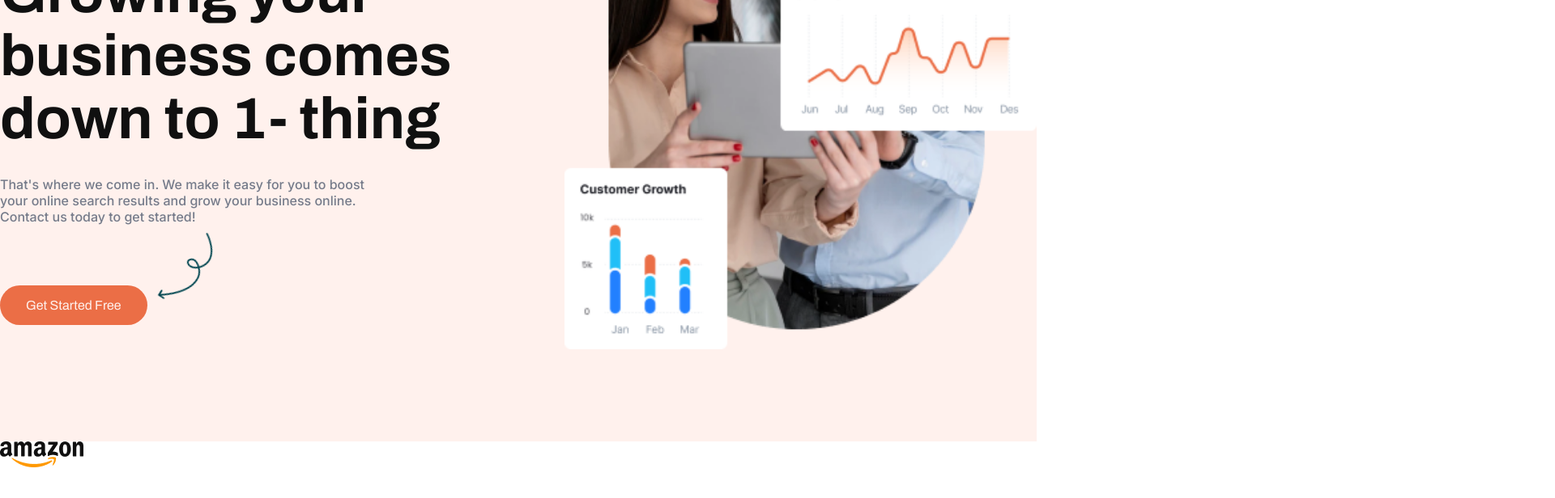
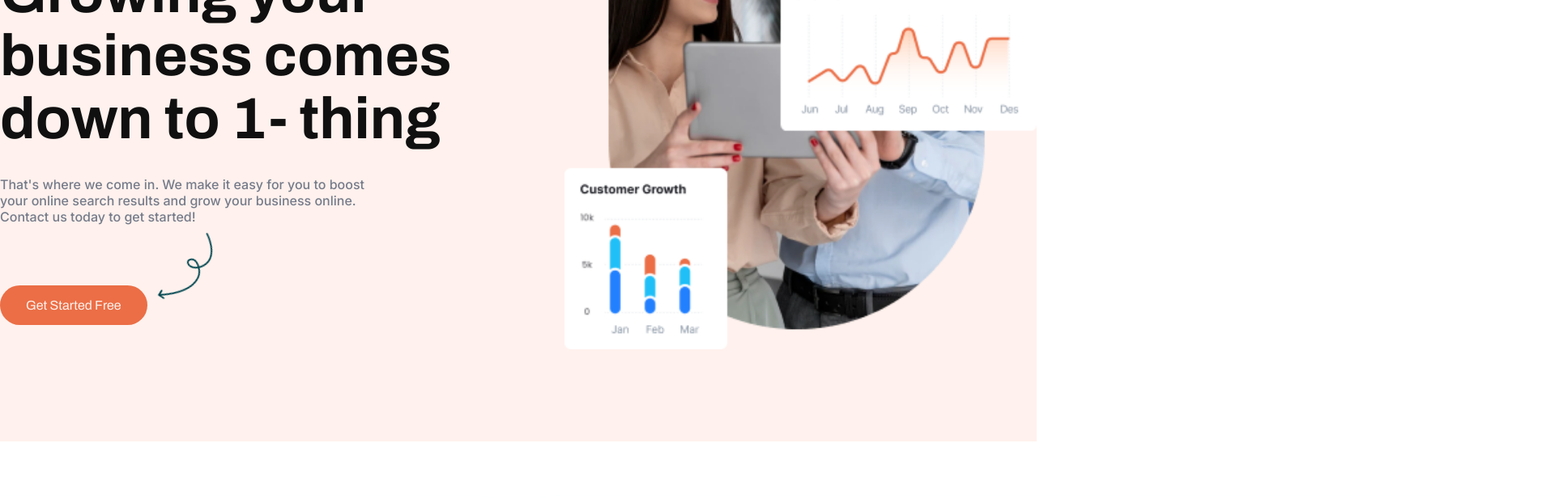
Before and after one commit to Otabekwebdeveloper/coco, a React (Create React App) app: page / in a window 1280 px wide. Shown: the part 252-868 px from the top of the page at 81% size, 1920 px wide, since content can reach past the window. Before the commit the page ends 835 px from the top, so only its background shows below. Built offline with nearby package versions, Linux system fonts and the light colour scheme.

Commit message:
Brands tayyor

```diff
--- a/package.json
+++ b/package.json
@@ -36,5 +36,8 @@
       "last 1 firefox version",
       "last 1 safari version"
     ]
+  },
+  "devDependencies": {
+    "@iconify/react": "^4.1.1"
   }
 }
--- a/src/App.js
+++ b/src/App.js
@@ -1,12 +1,14 @@
 import { BrowserRouter } from "react-router-dom";
 import Header from "./components/Header";
 import Brands from "./components/Brands";
+import Features from "./components/Features";
 
 function App() {
   return (
     <BrowserRouter>
       <Header />
       <Brands />
+      <Features />
     </BrowserRouter>
   );
 }
--- a/src/components/Brands.jsx
+++ b/src/components/Brands.jsx
@@ -49,7 +49,8 @@ function Brands() {
   return (
     <div className="swipper_js">
       <Swiper
-        spaceBetween={30}
+        spaceBetween={50}
+        slidesPerView={6}
         autoplay={{
           delay: 3000,
           disableOnInteraction: false,
@@ -58,7 +59,6 @@ function Brands() {
         navigation={false}
         modules={[Autoplay, Pagination, Navigation]}
         className="mySwiper"
-
       >
         {partners.map((partner) => (
           <SwiperSlide className="partner">
--- /dev/null
+++ b/src/components/Features.jsx
@@ -0,0 +1,12 @@
+import React from "react";
+import { Icons } from "@iconify/react";
+
+export default function Features() {
+
+  return (
+    <div className="features_secion">
+      <div className="features">
+      </div>
+    </div>
+  );
+}
--- a/src/index.css
+++ b/src/index.css
@@ -19,6 +19,7 @@
   --text-color: #757B8A;
   --text-color2: #101010;
   --text-color3: #fff;
+  --text-color4: #d4d9e833;
   --transition-hover: 400ms;
   --border: 2px solid #EB6E46;
 }
@@ -126,7 +127,34 @@
 /* END HEADER SECTION */
 
 /* START BRAND */
-/* .swipper_js{
 
-} */
+.swipper_js {
+  display: flex;
+  justify-content: center;
+  align-items: center;
+  margin-bottom: 100px;
+}
+
+.swipper_js .mySwiper {
+  display: flex;
+  justify-content: center;
+  align-items: center;
+  padding: 75px 0px 76px 0px;
+}
+
+.swipper_js .partner{
+  box-shadow: 0px 30px 40px 0px var(  --text-color4);
+  width: 176px;
+  height: 96px;
+  display: flex;
+  justify-content: center;
+  align-items: center;
+}
+
 /* END BRAND */
+
+/* START FEATURES */
+
+
+
+/* END FEATURES */
```
Also changed, not shown: 1 other file (tests, documents, lock files or other folders).
